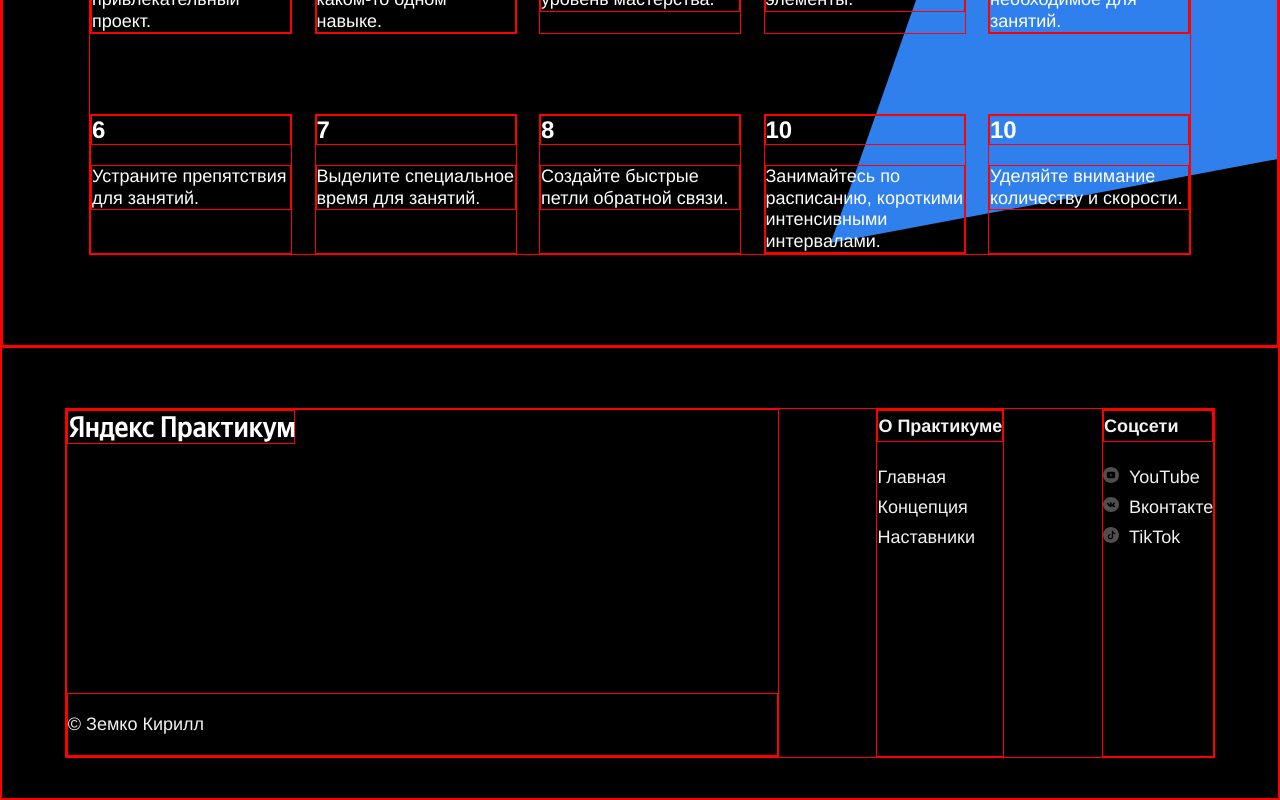
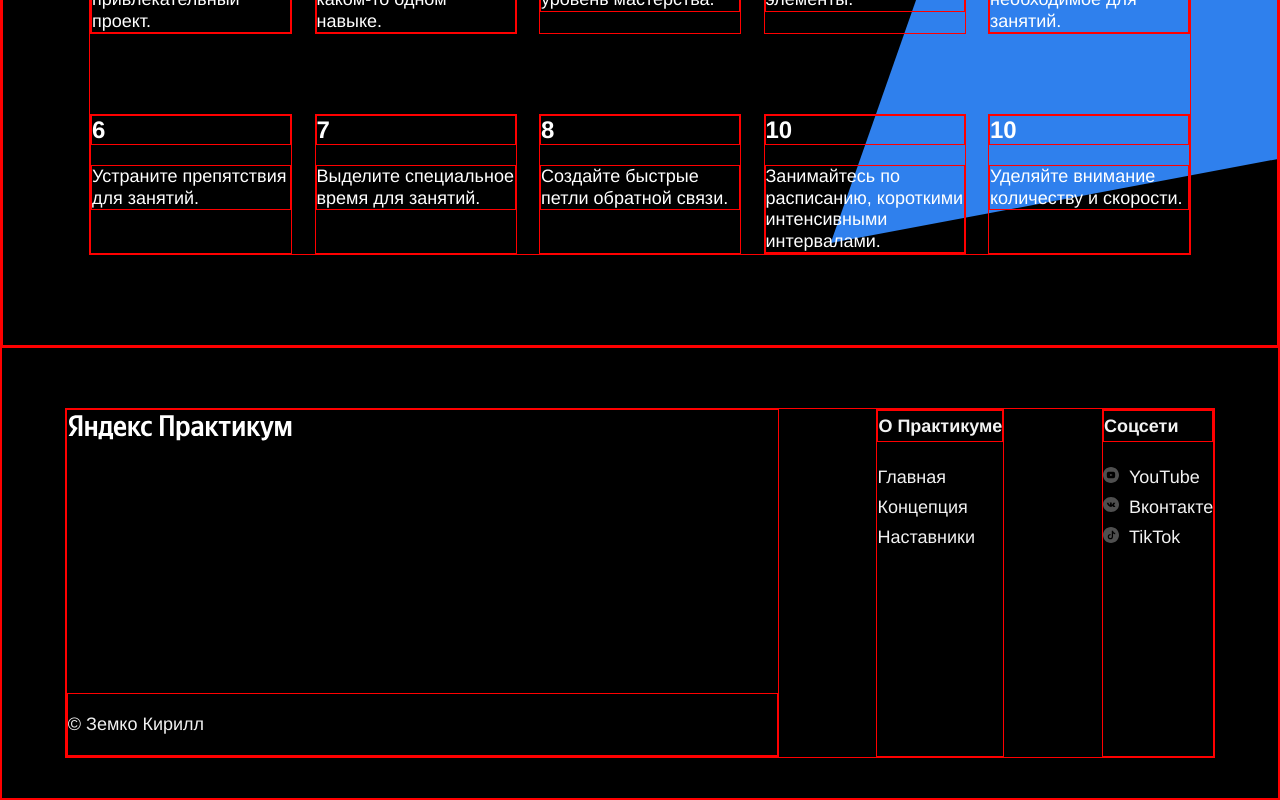
Before and after one commit to KirillZemko/first-project-25, a plain HTML site: page index.html in a window 1280 px wide. Shown: the part 3382-4182 px from the top of the page. Drawn offline with Linux system fonts and the light colour scheme.

Commit message:
first preparations

```diff
--- a/index.html
+++ b/index.html
@@ -130,12 +130,11 @@
         <img class="blue-triangle blue-triangle_place_kufman" src="./images/kaufman-triangle.svg" alt="Синий треугольник">
       </section>
     </main>
+
     <footer class="footer">
       <div class="footer__columns">
         <div class="footer__column footer__column_content_copyright">
-          <div class="logo logo_place_footer">
-            <a href="#" class=""><img src="./images/logo_place_footer.svg" alt="Логотип Яндекс Практикум"></a>
-          </div>
+          <a href="#"><img class="logo logo_place_footer" src="./images/logo_place_footer.svg" alt="Логотип Яндекс Практикум"></a>
           <p class="footer__author footer__author_place_bottom">&copy Земко Кирилл</p>
         </div>
         <div class="footer__column footer__column_content_info">
@@ -156,6 +155,7 @@
         </div>
       </div>
     </footer>
+
   </div>
 </body>
 </html>
```
